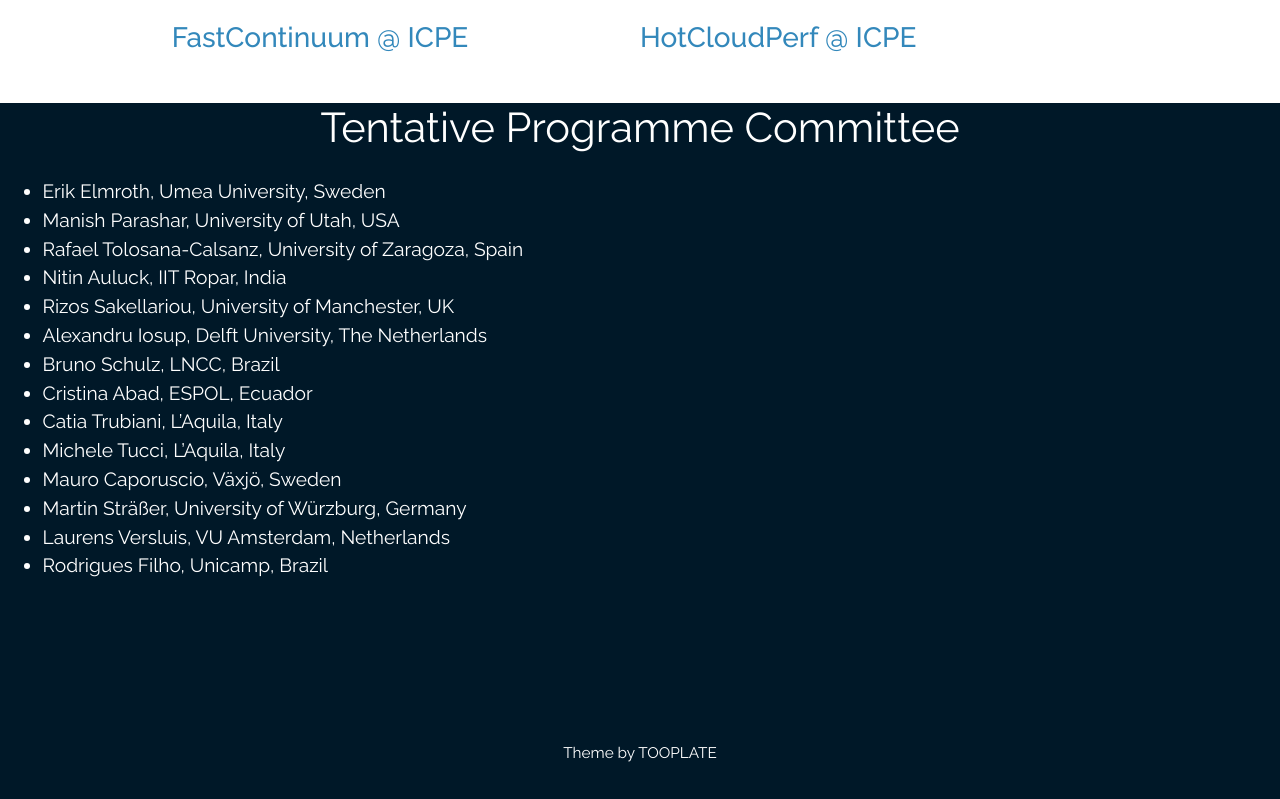
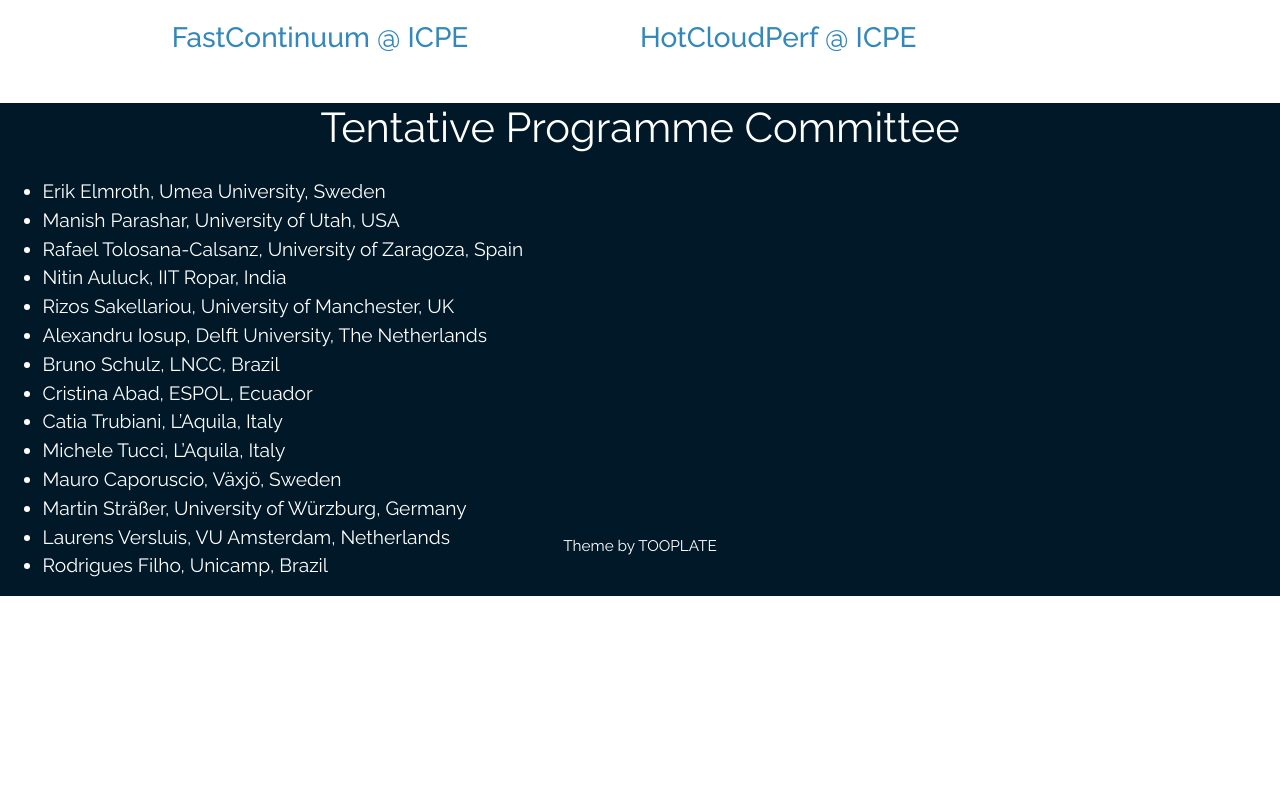
Before and after one commit to pace-workshop/pace-workshop.github.io, a plain HTML site: page index.html in a window 1280 px wide. Shown: the part 4563-5362 px from the top of the page. After the commit the page ends 5159 px from the top, so only its background shows below. Drawn offline with Linux system fonts and the light colour scheme.

Commit message:
Reduce min-height for last section

```diff
--- a/css/tooplate-infinite-loop.css
+++ b/css/tooplate-infinite-loop.css
@@ -515,7 +515,6 @@ figure.effect-honey:hover h2 i {
   color: white;
   background-color: #001828;
   background-image: url(../img/infinite-loop-03.jpg);
-  min-height: 700px;
   background-size: 100% 100%;
   background-repeat: no-repeat;
   position: relative;
```
